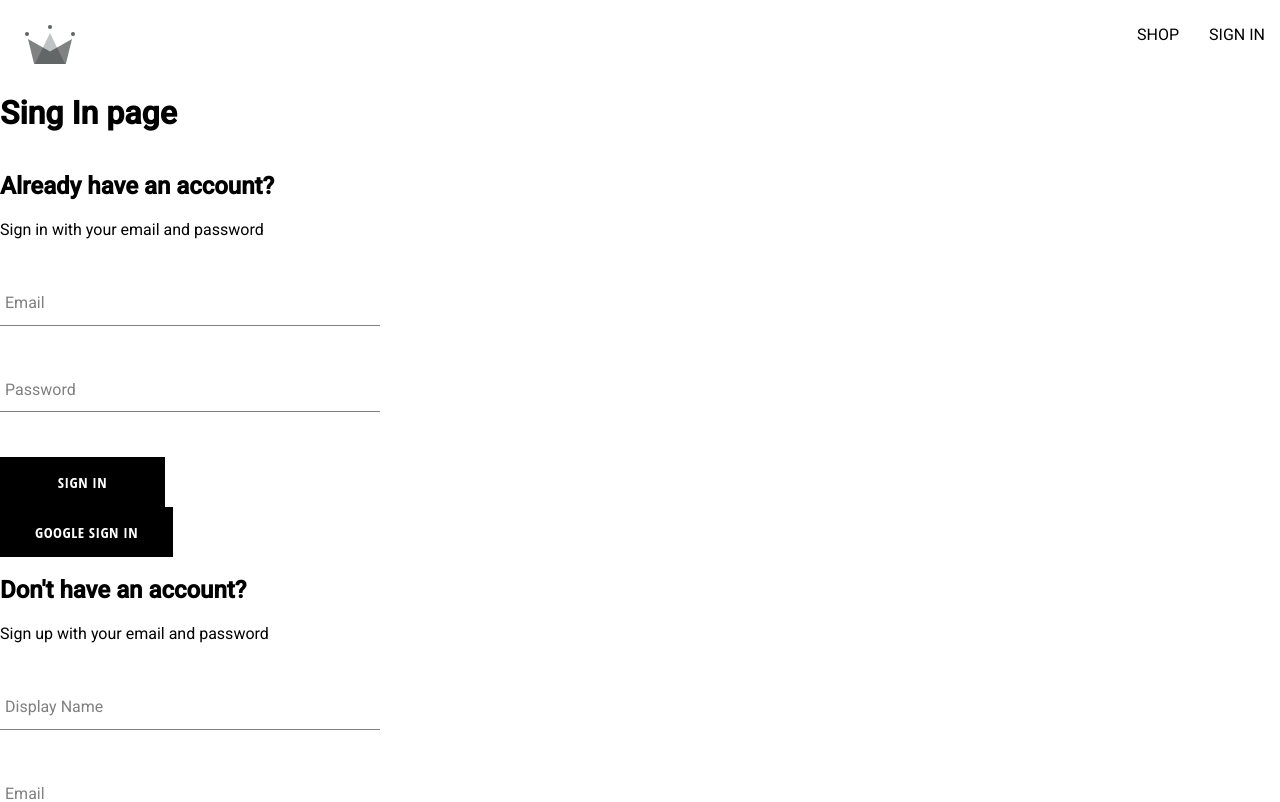
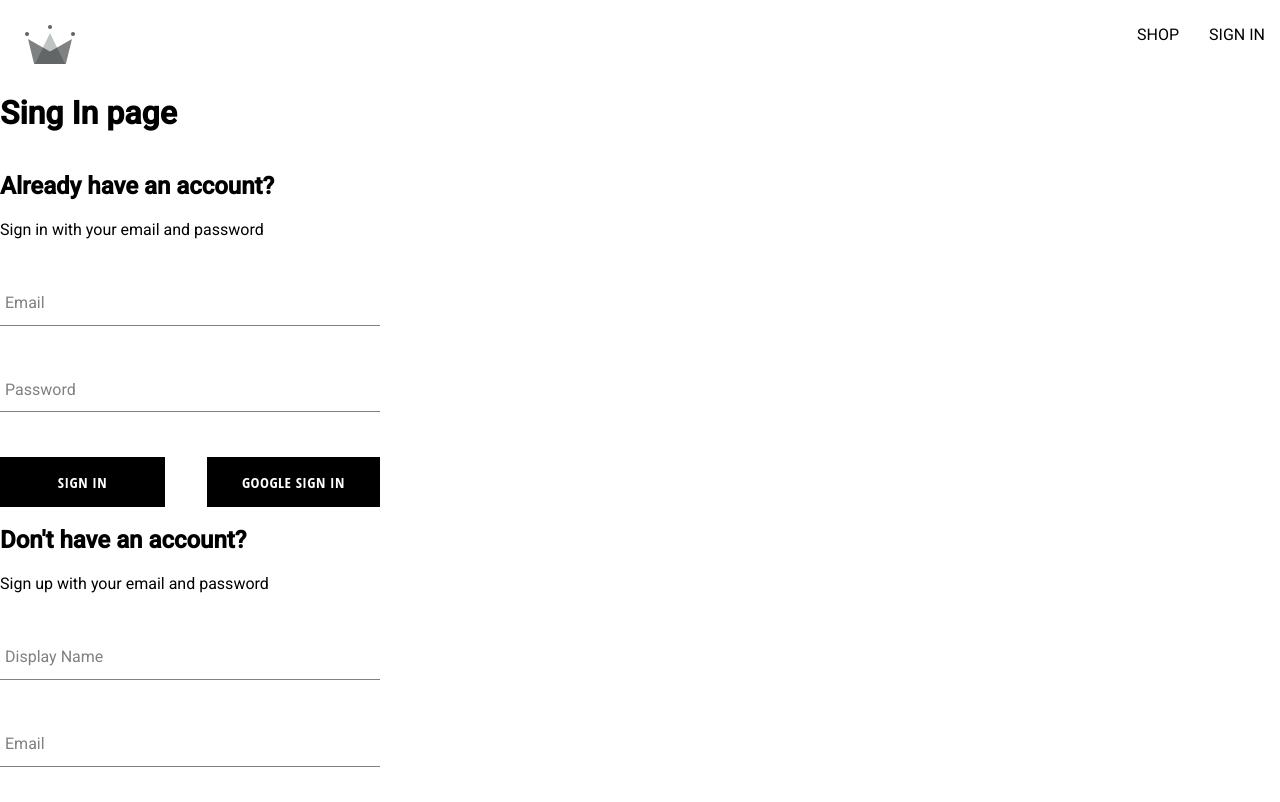
Before and after one commit to Noi-Git/e-commerce, a React (Create React App) app: page /auth in a window 1280 px wide. Shown: the top 802 px of the page. Built offline with nearby package versions, Linux system fonts and the light colour scheme; a web font is replaced by a local one.

Commit message:
style sign in with google button

```diff
--- a/src/components/button/Button.jsx
+++ b/src/components/button/Button.jsx
@@ -7,7 +7,7 @@ const BUTTON_TYPE_CLASSES = {
 const Button = ({ children, buttonType, ...otherProps }) => {
   return (
     <button
-      className={`button-container ${BUTTON_TYPE_CLASSES}[{buttonType}]`}
+      className={`button-container ${BUTTON_TYPE_CLASSES}[buttonType]`}
       {...otherProps}
     >
       {children}
--- a/src/components/sign-in-form/SignInForm.jsx
+++ b/src/components/sign-in-form/SignInForm.jsx
@@ -63,8 +63,12 @@ const SignInForm = () => {
           value={password}
         />
 
-        <Button type='submit'>Sign In</Button>
-        <Button onClick={signInWithGoogle}>Google sign in</Button>
+        <div className='buttons-containers'>
+          <Button type='submit'>Sign In</Button>
+          <Button buttonType='google' onClick={signInWithGoogle}>
+            Google sign in
+          </Button>
+        </div>
       </form>
     </div>
   )
--- a/src/components/sign-in-form/sign-in-form.styles.scss
+++ b/src/components/sign-in-form/sign-in-form.styles.scss
@@ -7,3 +7,8 @@
 h2 {
   margin: 10px, 0
 }
+
+.buttons-containers {
+  display: flex;
+  justify-content: space-between;
+}
```
